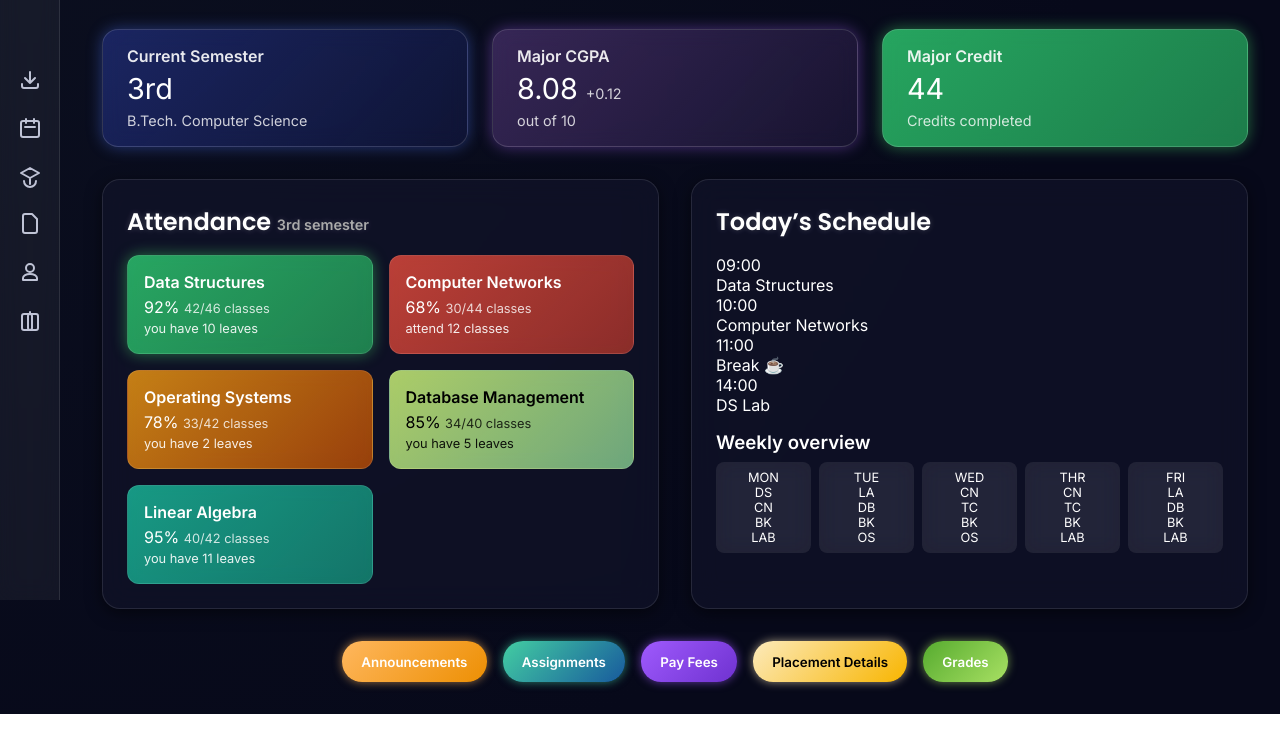
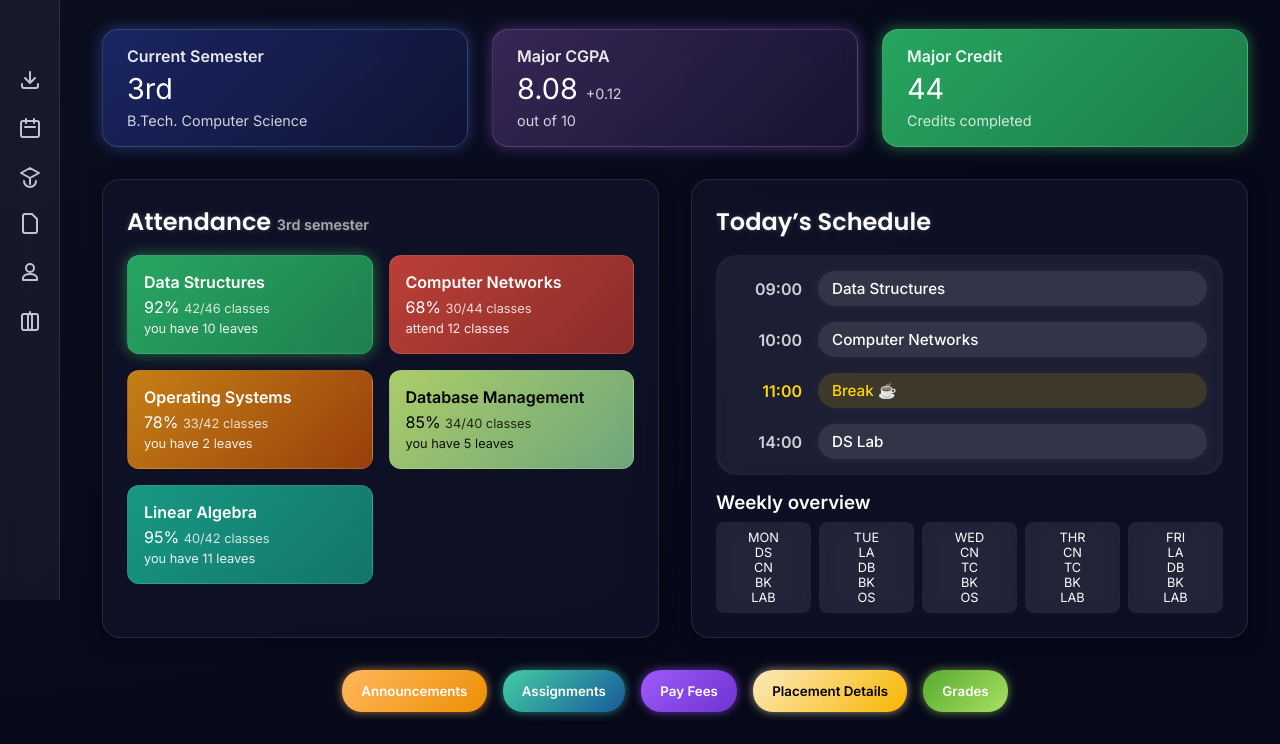
Before and after one commit to Vp-2306/IRIS-Redesign, a plain HTML site: page index.html in a window 1280 px wide. Shown: the part 200-944 px from the top of the page. Before the commit the page ends 914 px from the top, so only its background shows below. Drawn offline with Linux system fonts and the light colour scheme; a script that the page names is missing.

Commit message:
Updated style for the timetable bubbles

```diff
--- a/style.css
+++ b/style.css
@@ -330,3 +330,54 @@ body {
 body {
   padding-left: 70px; /* prevent overlap with sidebar */
 }
+.schedule-grid {
+  display: flex;
+  flex-direction: column;
+  gap: 1rem;
+  margin-top: 1rem;
+  padding: 1rem;
+  border-radius: 20px;
+  background: rgba(255, 255, 255, 0.05);
+  backdrop-filter: blur(8px);
+  box-shadow: inset 0 0 10px rgba(255, 255, 255, 0.05);
+}
+
+.time-slot {
+  display: flex;
+  align-items: center;
+  gap: 1rem;
+}
+
+.time {
+  font-weight: 600;
+  font-size: 1rem;
+  color: rgba(255, 255, 255, 0.8);
+  width: 70px;
+  text-align: right;
+}
+
+.subject-bubble {
+  flex: 1;
+  background: rgba(255, 255, 255, 0.1);
+  color: white;
+  padding: 8px 14px;
+  border-radius: 20px;
+  font-weight: 500;
+  font-size: 0.95rem;
+  box-shadow: 0 0 10px rgba(255, 255, 255, 0.05);
+  transition: all 0.3s ease;
+}
+
+.subject-bubble:hover {
+  background: rgba(255, 255, 255, 0.2);
+  transform: scale(1.03);
+}
+
+.break-bubble {
+  background: rgba(255, 215, 0, 0.15);
+  color: #ffd700;
+}
+
+.break {
+  color: #ffd700;
+}
```
